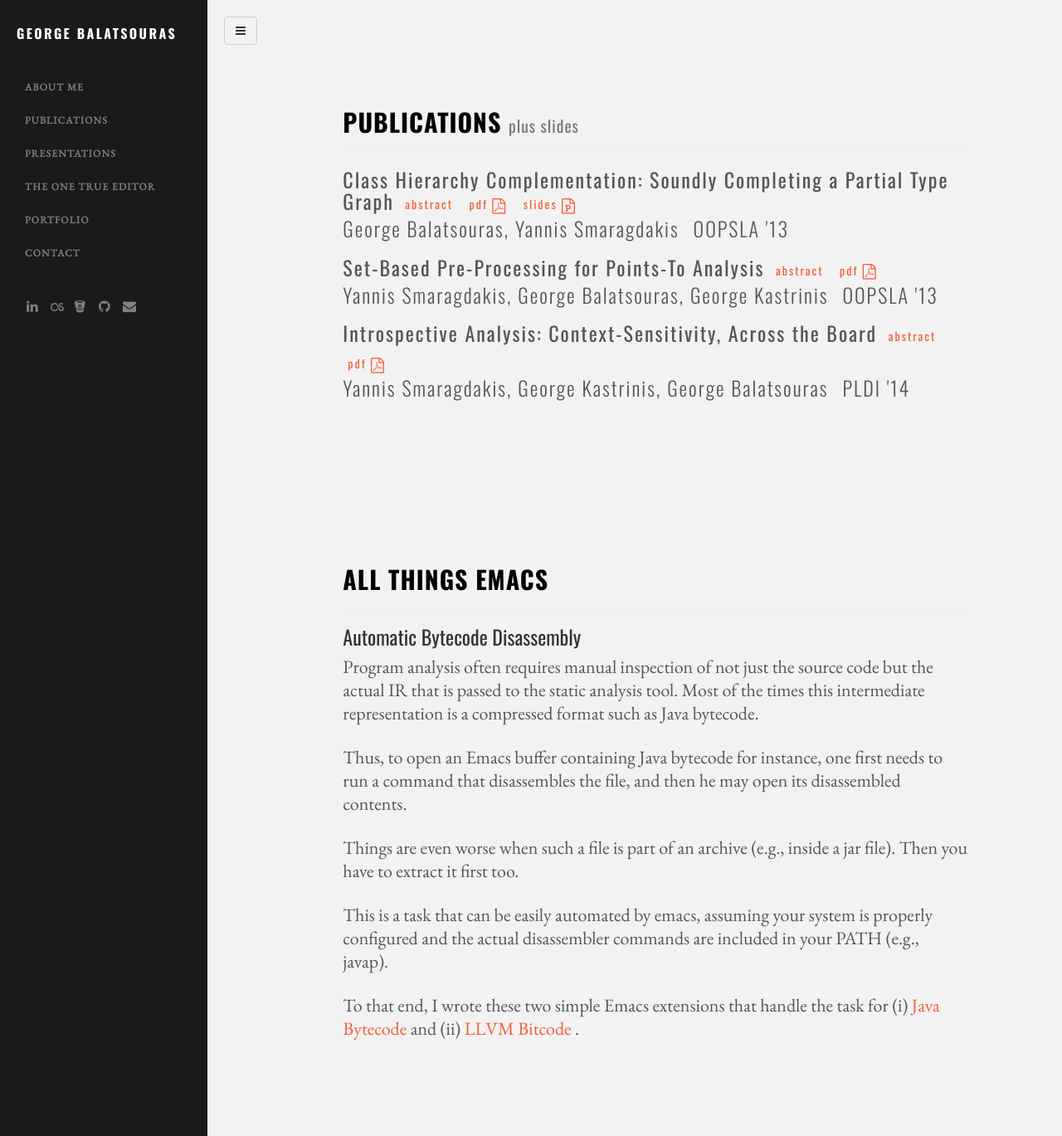
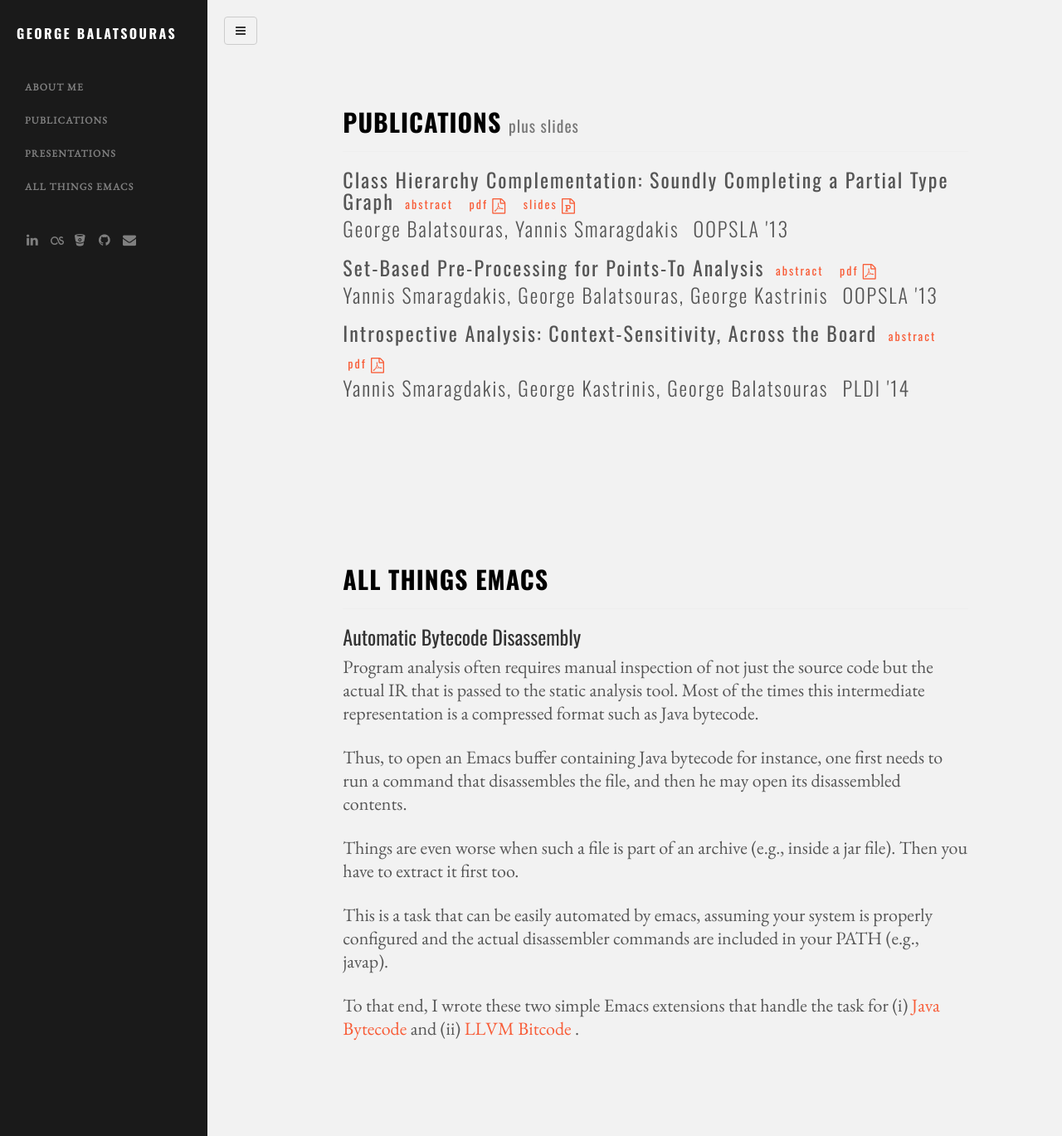
Before and after one commit to gbalats/gbalats.github.io, a Jekyll site: the page built from index.html, in a window 1280 px wide and 1369 px high. Shown: the whole window at 83% size. Built offline with Jekyll 4.4.1, drawn with Linux system fonts in a browser that asks for light colours; some web fonts are replaced.

Commit message:
Make sidebar more generic.
It now accepts its links from the page's sections.

```diff
--- a/_includes/sidebar.html
+++ b/_includes/sidebar.html
@@ -4,19 +4,13 @@
     <li class="sidebar-brand">
       <h1 class="logo"><a href="#">{{ site.author }}</a></h1>
     </li>
-    <!-- {% for p in site.pages %} -->
-    <!--   {% if p.title %} -->
-    <!--   <li> -->
-    <!--     <a class="page-link{% if p.url == page.url %} active{% endif %}" href="{{ p.url | prepend: site.baseurl }}">{{ p.title }}</a> -->
-    <!--   <li> -->
-    <!--   {% endif %} -->
-    <!-- {% endfor %} -->
-    <li><a data-scroll href="#about">About Me</a><li>
-    <li><a data-scroll href="#publications">Publications</a><li>
-    <li><a data-scroll href="#presentations">Presentations</a><li>
-    <li><a data-scroll href="#emacs">The One True Editor</a><li>
-    <li><a data-scroll href="#portfolio">Portfolio</a><li>
-    <li><a data-scroll href="#contact">Contact</a></li>
+    {% for section in page.sections %}
+    <li>
+      <a data-scroll href="#{{ section.handle }}">
+        {{ section.title }}
+      </a>
+    <li>
+    {% endfor %}
     <li class="icons">
       <a href="https://gr.linkedin.com/pub/george-balatsouras/25/a29/799">
         <i class="fa fa-linkedin"></i>
--- a/index.html
+++ b/index.html
@@ -1,5 +1,18 @@
 ---
 layout: default
+sections:
+  - title: About Me
+    handle: about
+
+  - title: Publications
+    handle: publ
+
+  - title: Presentations
+    handle: pres
+
+  - title: All Things Emacs
+    handle: emacs
+
 ---
 
 <div class="container-fluid">
```
